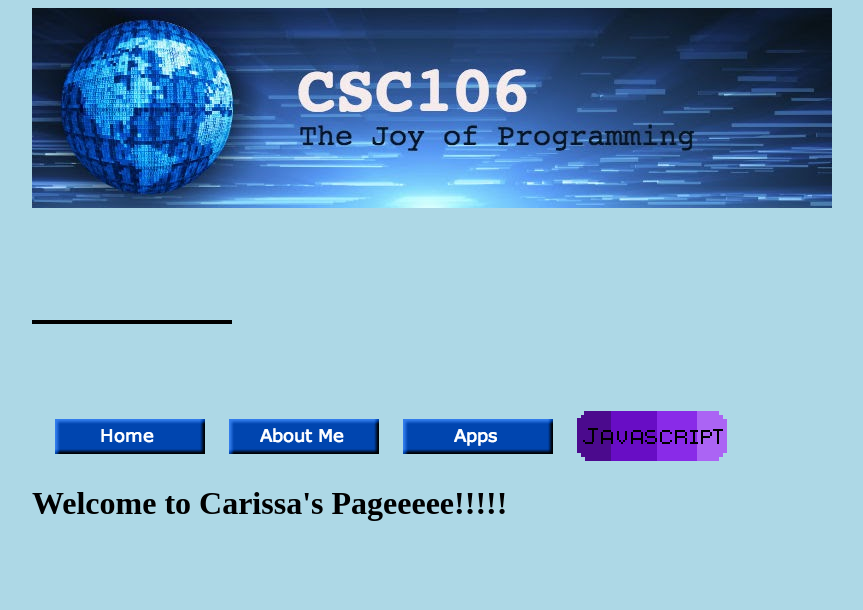
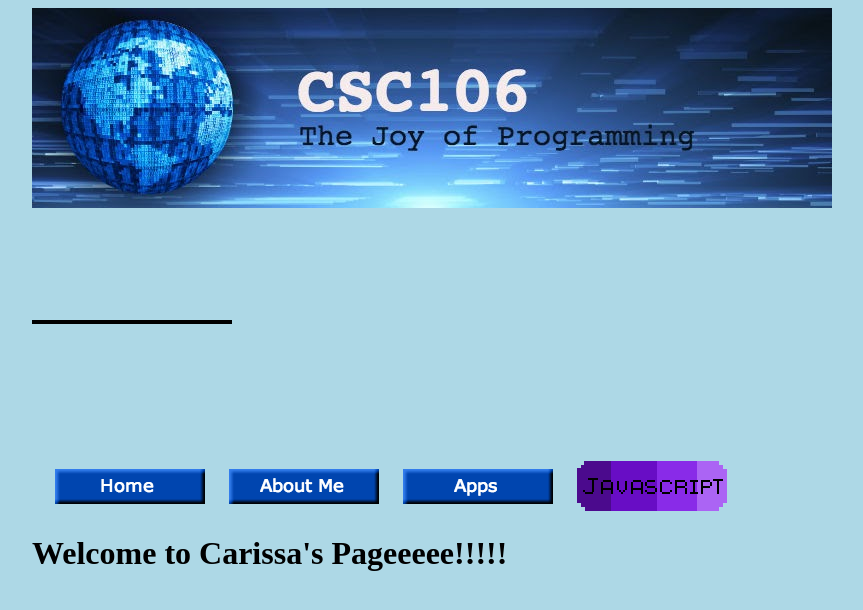
Before and after one commit to CarissaCcsc2/CarissaCcsc2.github.io, a plain HTML site: page index.html in a window 1280 px wide. Shown: the whole page, without its empty margins (293-1156 px from the left). Drawn offline with Linux system fonts and the light colour scheme.

Commit message:
Update index.html

```diff
--- a/index.html
+++ b/index.html
@@ -5,7 +5,7 @@
         <meta charset="utf-8">
     </head>
     <body>
-        <img src="csc106_banner (1).jpg"><img src="bar1.gif">
+        <img src="csc106_banner (1).jpg"><img style="padding-bottom:50px;" src="bar1.gif">
         <table>
            <tbody>
                 <tr>
```
